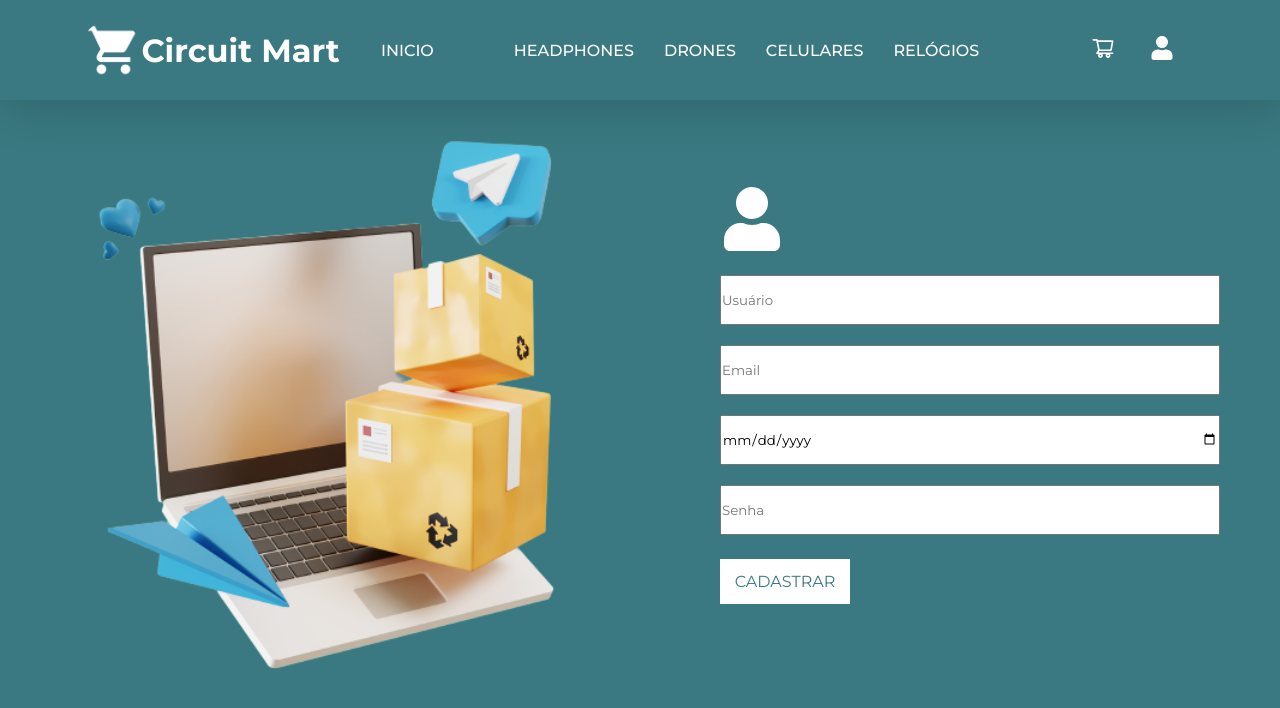
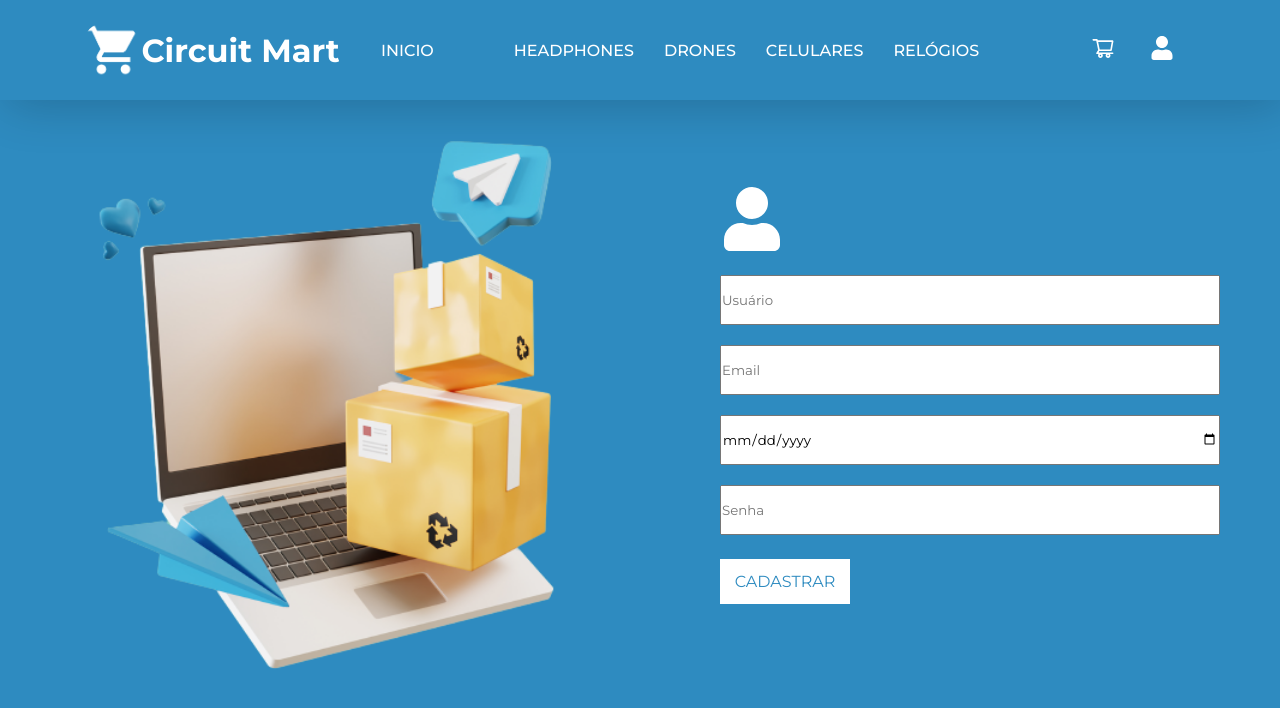
Before and after one commit to eu-waliston/CircuitMart, a React (Create React App) app in the folder frontend/: page /register in a window 1280 px wide. Shown: the top 708 px of the page. Built offline with nearby package versions, Linux system fonts and the light colour scheme.

Commit message:
Circuit Mart >> colors update

```diff
--- a/frontend/src/Components/login/Login.scss
+++ b/frontend/src/Components/login/Login.scss
@@ -1,7 +1,8 @@
+$base-color: #2E8BC0;
 .login-component {
   width: 100%;
   height: 100vh;
-  background-color: #3a7981;
+  background-color: $base-color;
 
   display: flex;
   justify-content: space-evenly;
@@ -47,7 +48,7 @@
       padding: 13px;
       text-transform: uppercase;
       background-color: #ffffff;
-      color: #3a7981;
+      color: $base-color;
       text-decoration: none;
       margin-bottom: 10px;
       margin-top: -15px;
--- a/frontend/src/Components/navbar/Navbar.scss
+++ b/frontend/src/Components/navbar/Navbar.scss
@@ -1,4 +1,4 @@
-$base-color: #3a7981;
+$base-color: #2E8BC0;
 
 .navbar--component {
     width: 100%;
--- a/frontend/src/Components/register/Register.scss
+++ b/frontend/src/Components/register/Register.scss
@@ -1,7 +1,9 @@
+$base-color: #2E8BC0;
+
 .login-component {
     width: 100%;
     height: 100vh;
-    background-color: #3a7981;
+    background-color: $base-color;
 
     display: flex;
     justify-content: space-evenly;
@@ -47,7 +49,7 @@
         padding: 13px;
         text-transform: uppercase;
         background-color: #ffffff;
-        color: #3a7981;
+        color: $base-color;
         text-decoration: none;
         margin-bottom: 10px;
         margin-top: -15px;
--- a/frontend/src/Pages/Home.scss
+++ b/frontend/src/Pages/Home.scss
@@ -1,4 +1,4 @@
-$base-color: #3a7981;
+$base-color: #2E8BC0;
 
 .home-component {
   width: 80%;
```
